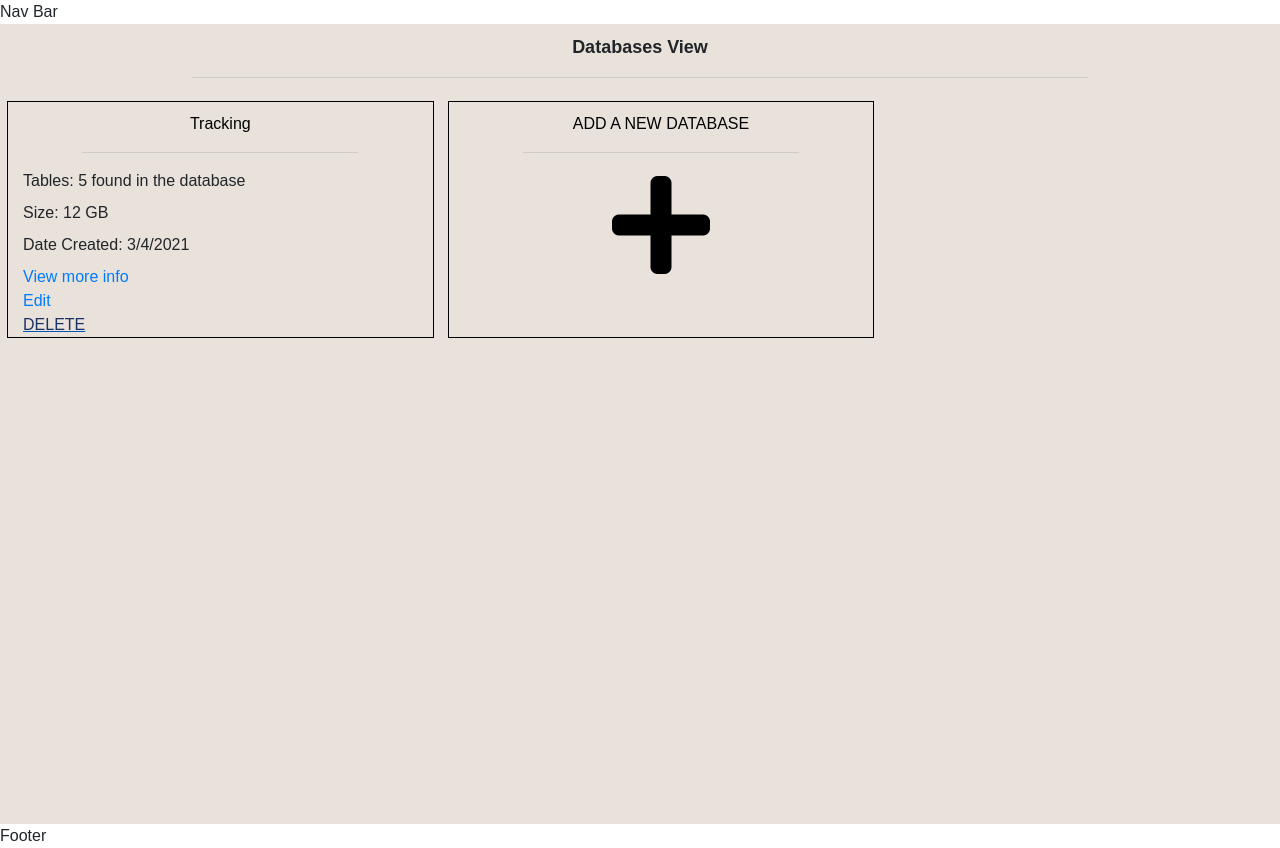
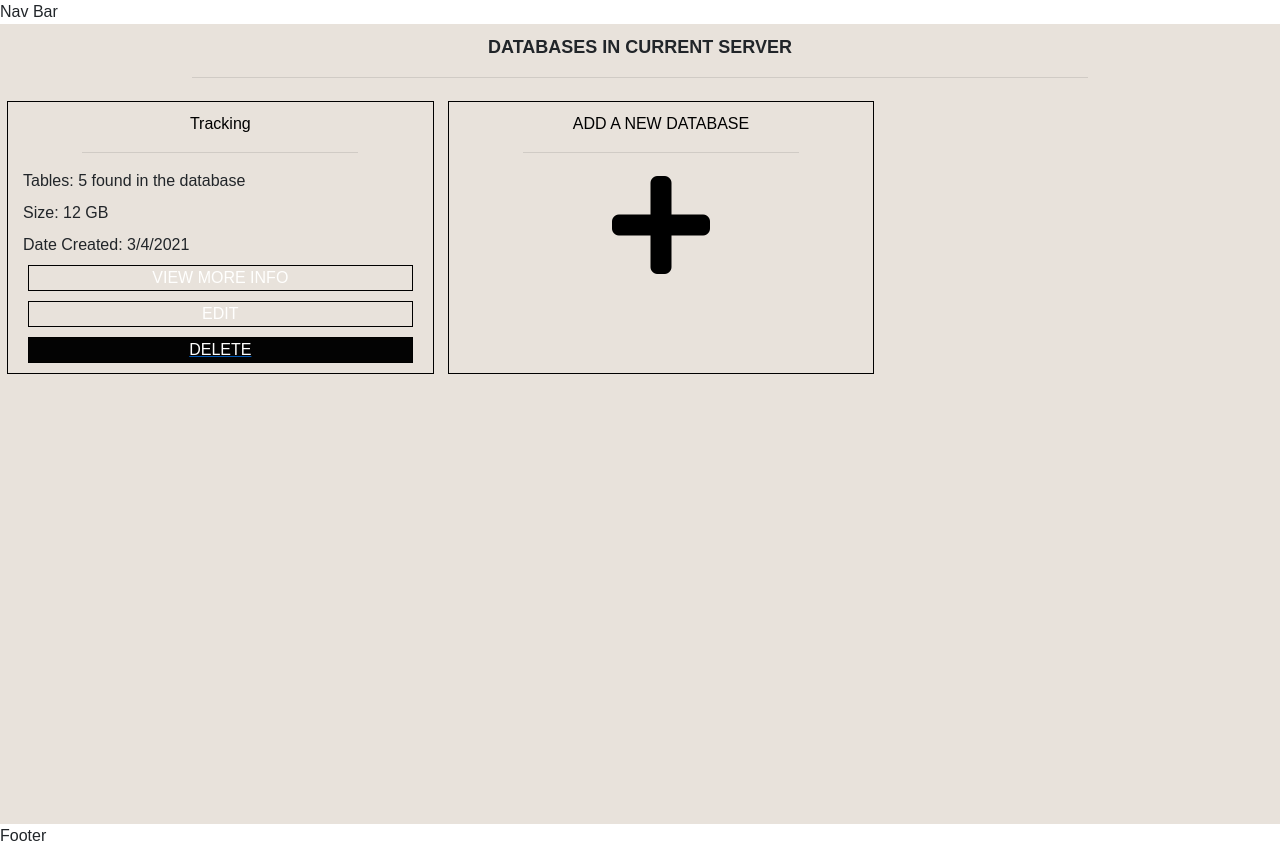
Before and after one commit to AbdulBaseetShabi/KARA, a React (Create React App) app in the folder client/: page /databases/view in a window 1280 px wide. In both pictures the pointer is over the element "DELETE". Built offline with nearby package versions, Linux system fonts and the light colour scheme; a web font is replaced by a local one.

Commit message:
hoverable button colors

```diff
--- a/client/src/routes/databases/view/databases-view.css
+++ b/client/src/routes/databases/view/databases-view.css
@@ -10,6 +10,7 @@
     margin-bottom: 0;
     font-size: large;
     font-weight: bold;
+    text-transform: uppercase;
 }
 
 .db-card{
@@ -28,3 +29,20 @@
     margin-top: 10px;
     margin-bottom: 0;
 }
+
+#delete-button:hover{
+    background-color: #941305;
+    background-color: #030303;
+    text-decoration: none;
+}
+
+#edit-button:hover{
+    background-color: #727fc2;
+    background-color: #030303;
+    text-decoration: none;
+}
+
+#view-more-button:hover{
+    background-color: #030303;
+    text-decoration: none;
+}
--- a/client/src/routes/databases/view/databases-view.js
+++ b/client/src/routes/databases/view/databases-view.js
@@ -22,7 +22,7 @@ class DatabasesView extends React.Component {
     return (
       <div id="db-view-container">
         <label className="center-label" id="db-view-label">
-          Databases View
+          Databases in Current Server
         </label>
         <hr className="header-hr" />
         <div className="row">
@@ -38,13 +38,13 @@ class DatabasesView extends React.Component {
                 <label>Date Created: {db.date_created}</label>
                 <br />
                 <a href="/table">
-                  <div id="login-button">View more info</div>
+                  <div id="view-more-button" className="button">View more info</div>
                 </a>
                 <a href="/databases">
-                  <div id="login-button">Edit</div>
+                  <div id="edit-button" className="button">Edit</div>
                 </a>
                 <a href="/databases">
-                  <div id="login-button">DELETE</div>
+                  <div id="delete-button" className="button">DELETE</div>
                 </a>
               </div>
             );
```
